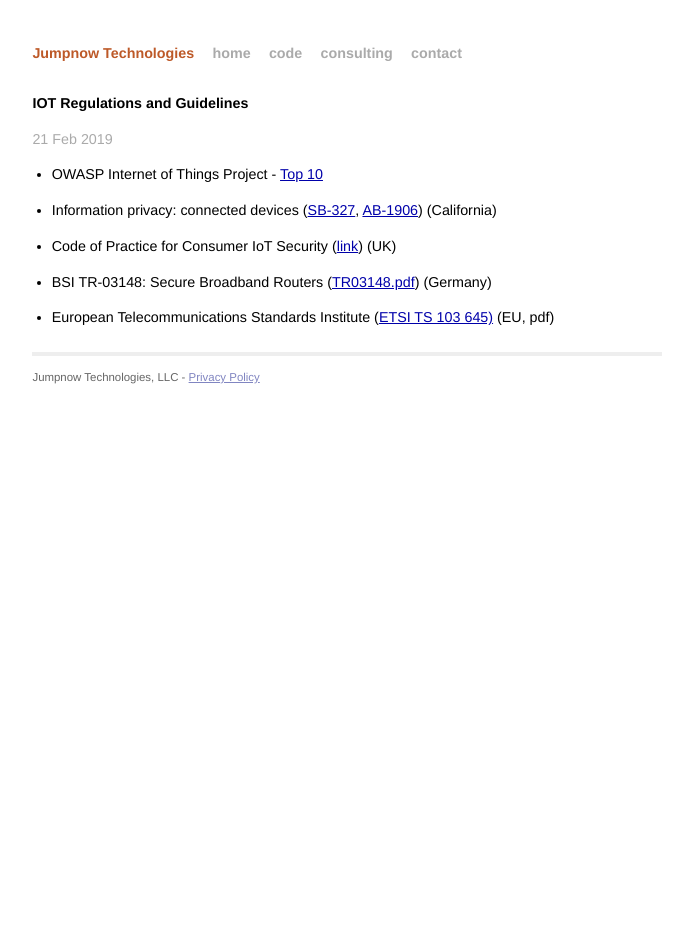
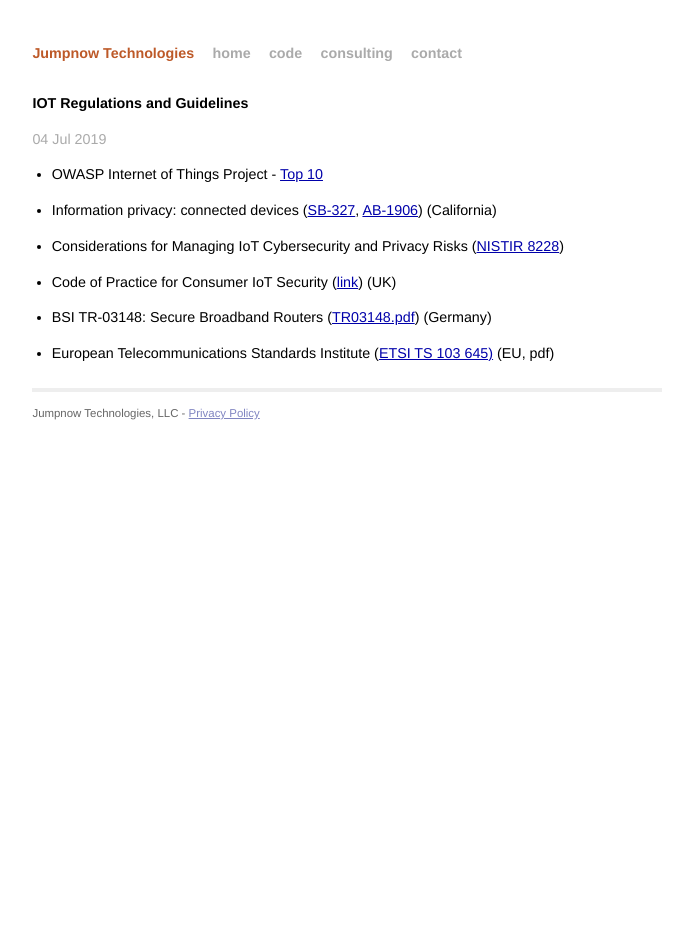
Before and after one commit to jumpnow/jumpnowtek-site, a Jekyll site: the page built from _posts/2018-11-29-IOT-Regulations-and-Guidelines.md, in a window 1280 px wide. Shown: the whole page, without its empty margins (293-986 px from the left). Built offline with Jekyll 4.4.1, drawn with Linux system fonts in a browser that asks for light colours.

Commit message:
Add NISTIR 8228 to iot docs

```diff
--- a/_posts/2018-11-29-IOT-Regulations-and-Guidelines.md
+++ b/_posts/2018-11-29-IOT-Regulations-and-Guidelines.md
@@ -2,7 +2,7 @@
 layout: post
 title: IOT Regulations and Guidelines
 description: "A collection of new IOT regulations and guidelines"
-date: 2019-02-21 10:10:00
+date: 2019-07-04 15:30:00
 categories: security
 tags: [iot, regulations, laws, guidelines]
 ---
@@ -10,6 +10,8 @@
 * OWASP Internet of Things Project - [Top 10][owasp-top-10]
 
 * Information privacy: connected devices ([SB-327][sb-327], [AB-1906][ab-1906]) (California)
+
+* Considerations for Managing IoT Cybersecurity and Privacy Risks ([NISTIR 8228][nistir-8228])
 
 * Code of Practice for Consumer IoT Security ([link][copfciots]) (UK)
 
@@ -21,6 +23,7 @@
 [owasp-top-10]: https://www.owasp.org/index.php/OWASP_Internet_of_Things_Project
 [sb-327]: http://leginfo.legislature.ca.gov/faces/billTextClient.xhtml?bill_id=201720180SB327
 [ab-1906]: https://leginfo.legislature.ca.gov/faces/billTextClient.xhtml?bill_id=201720180AB1906
+[nistir-8228]: https://www.nist.gov/publications/considerations-managing-internet-things-iot-cybersecurity-and-privacy-risks
 [copfciots]: https://www.gov.uk/government/publications/code-of-practice-for-consumer-iot-security
 [bsi-tr-03148]: https://www.bsi.bund.de/SharedDocs/Downloads/DE/BSI/Publikationen/TechnischeRichtlinien/TR03148/TR03148.pdf
 [etsi-103-645]: https://www.etsi.org/deliver/etsi_ts/103600_103699/103645/01.01.01_60/ts_103645v010101p.pdf
```
